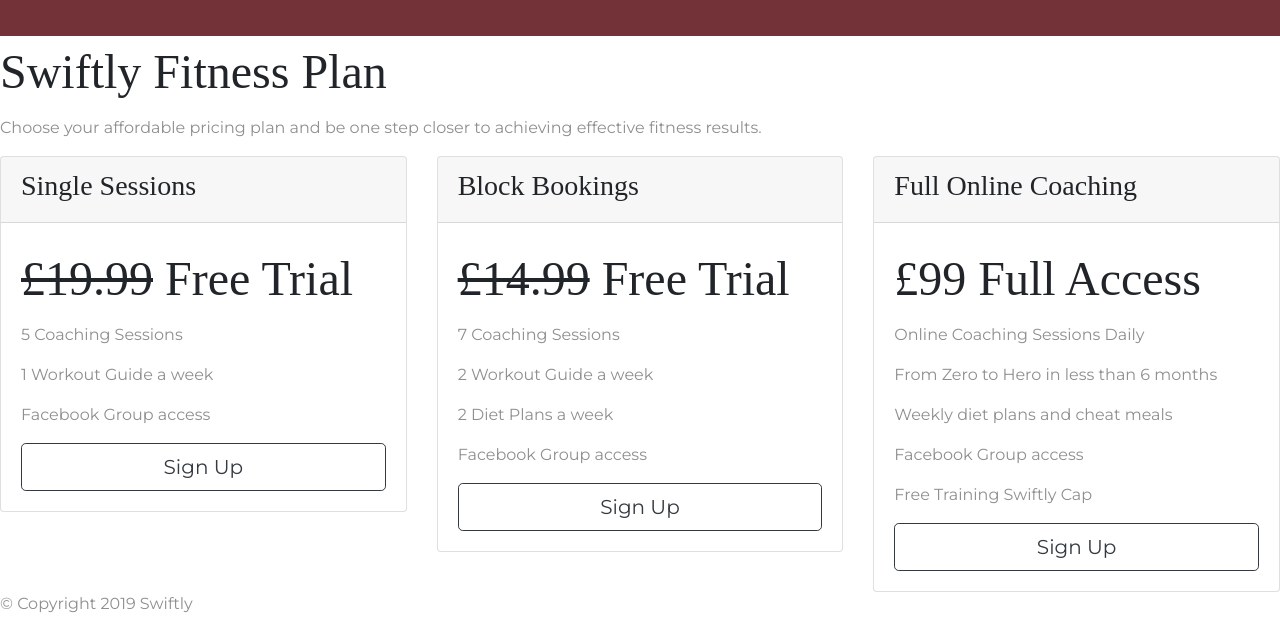
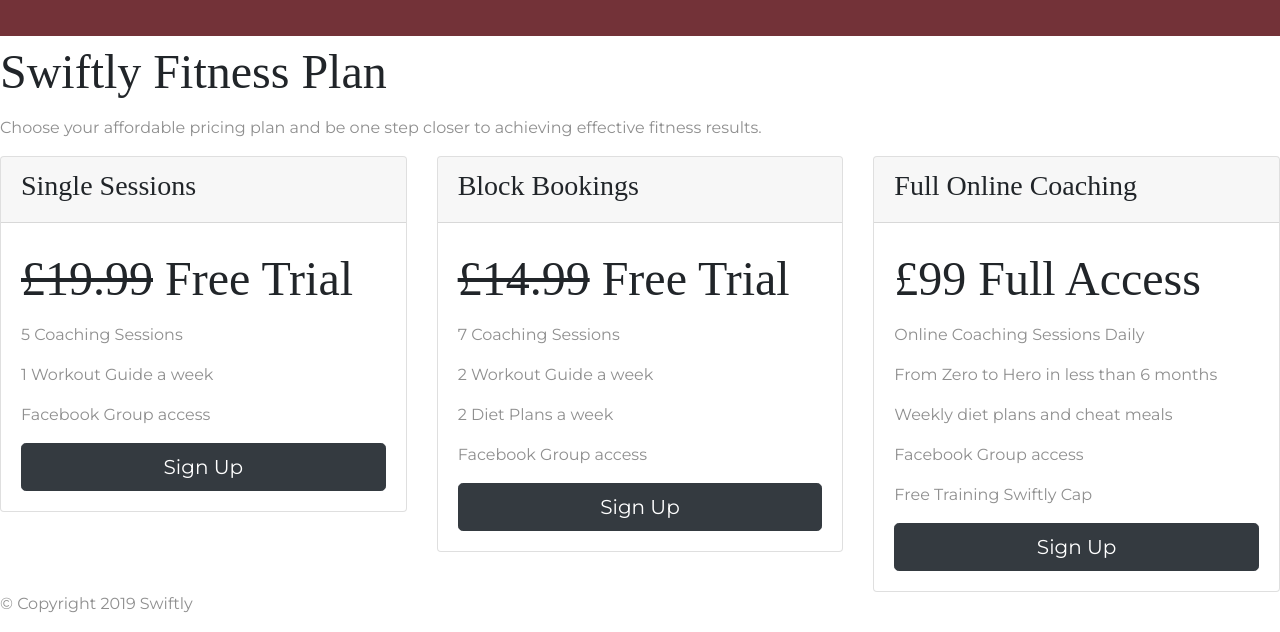
Before and after one commit to deetee25/swiftly, a plain HTML site: page index.html in a window 1280 px wide. Shown: the part 2023-2655 px from the top of the page. Drawn offline with nearby package versions, Linux system fonts and the light colour scheme; files whose address does not match are found by name.

Commit message:
changed the pricing buttons to btn-dark

```diff
--- a/index.html
+++ b/index.html
@@ -163,7 +163,7 @@
         <p>5 Coaching Sessions</p>
         <p>1 Workout Guide a week</p>
         <p>Facebook Group access</p>
-        <button class="btn btn-lg btn-block btn-outline-dark" type="button">Sign Up</button>
+        <button class="btn btn-lg btn-block btn-dark" type="button">Sign Up</button>
     </div>
   </div>
   </div>
@@ -178,7 +178,7 @@
         <p>2 Workout Guide a week</p>
         <p>2 Diet Plans a week</p>
         <p>Facebook Group access</p>
-        <button class="btn btn-lg btn-block btn-outline-dark" type="button">Sign Up</button>
+        <button class="btn btn-lg btn-block btn-dark" type="button">Sign Up</button>
     </div>
   </div>
 </div>
@@ -194,7 +194,7 @@
         <p>Weekly diet plans and cheat meals</p>
         <p>Facebook Group access</p>
         <p>Free Training Swiftly Cap</p>
-        <button class="btn btn-lg btn-block btn-outline-dark" type="button">Sign Up</button>
+        <button class="btn btn-lg btn-block btn-dark" type="button">Sign Up</button>
     </div>
   </div>
   </div>
```
